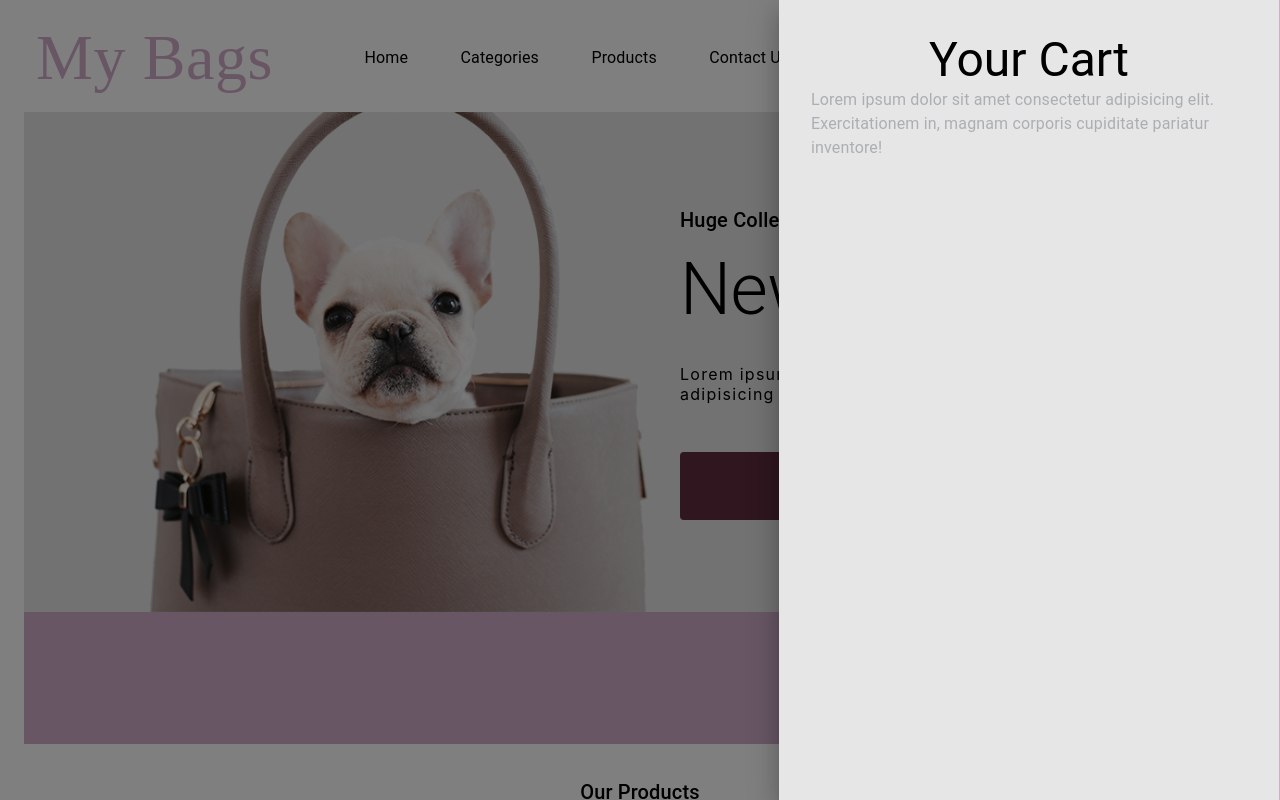
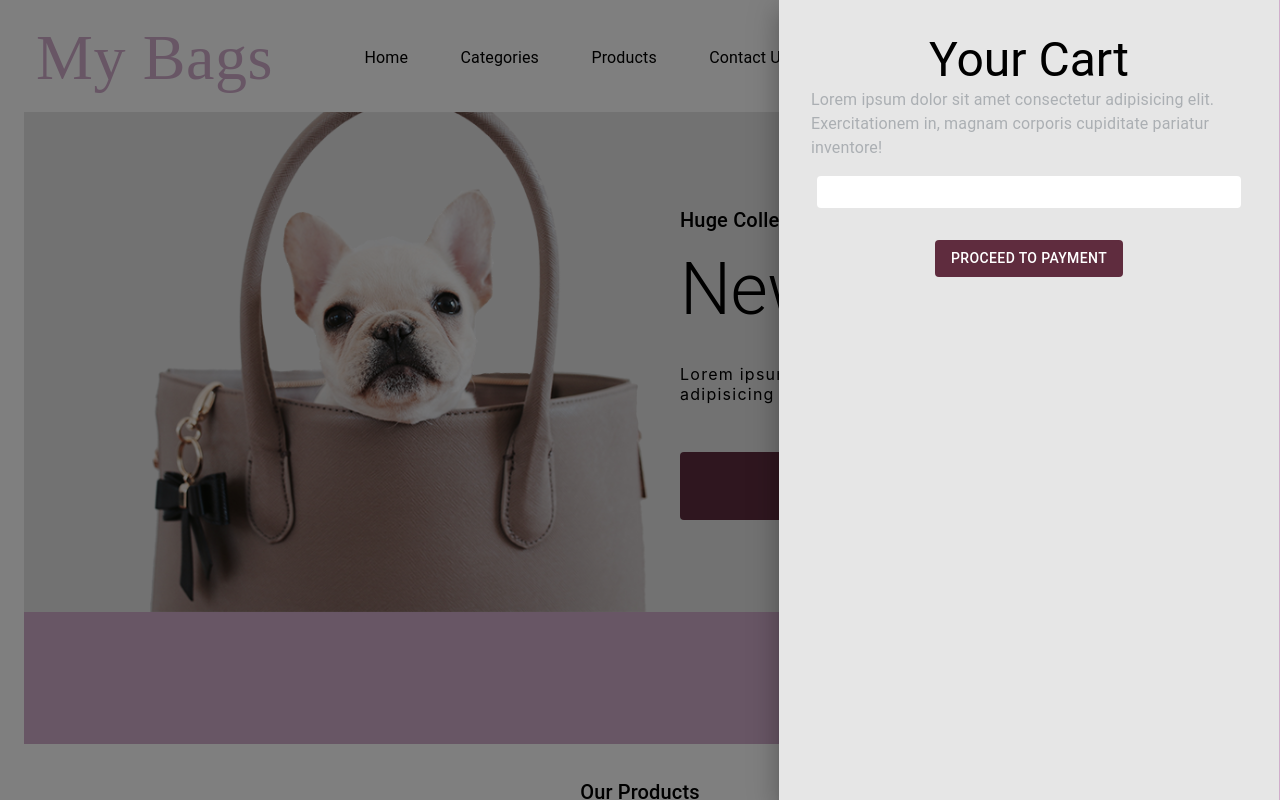
Before and after one commit to JiwanChaudhary/E-Commerce, a React (Create React App) app: page / in a window 1280 px wide. Both pictures are taken after a click on the button 1026 px from the left and 58 px from the top of the page. Shown: the top 800 px of the page. Built offline with nearby package versions, Linux system fonts and the light colour scheme; a web font is replaced by a local one.

Commit message:
Cart for desktop completed

```diff
--- a/src/components/cart/index.js
+++ b/src/components/cart/index.js
@@ -1,8 +1,10 @@
 import {
   Avatar,
   Box,
+  Button,
   Divider,
   Drawer,
+  Paper,
   Typography,
   useMediaQuery,
 } from "@mui/material";
@@ -64,7 +66,17 @@ export default function Cart() {
           Lorem ipsum dolor sit amet consectetur adipisicing elit.
           Exercitationem in, magnam corporis cupiditate pariatur inventore!
         </Typography>
-        {cartContent}
+        <Paper
+          elevation={0}
+          sx={{
+            mt: 2,
+            width: "90%",
+            padding: 2,
+          }}
+        >
+          {cartContent}
+        </Paper>
+        <Button sx={{mt: 4}} variant="contained">Proceed to payment</Button>
       </Box>
     </Drawer>
   );
```
